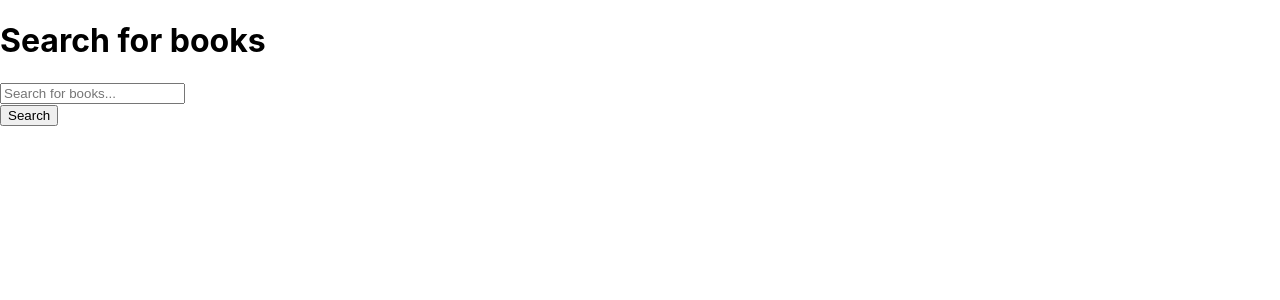
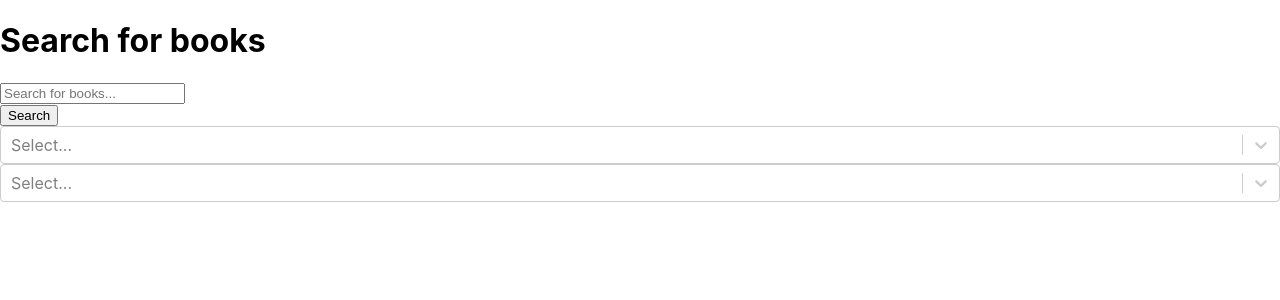
Before and after one commit to coder-fierfly/books-app, a React (Create React App) app: page / in a window 1280 px wide. Shown: the top 300 px of the page. Built offline with nearby package versions, Linux system fonts and the light colour scheme.

Commit message:
реализовала redux

```diff
--- a/package.json
+++ b/package.json
@@ -3,6 +3,7 @@
   "version": "0.1.0",
   "private": true,
   "dependencies": {
+    "@reduxjs/toolkit": "^1.9.5",
     "@testing-library/jest-dom": "^5.17.0",
     "@testing-library/react": "^13.4.0",
     "@testing-library/user-event": "^13.5.0",
@@ -10,7 +11,10 @@
     "react": "^18.2.0",
     "react-bootstrap": "^2.8.0",
     "react-dom": "^18.2.0",
+    "react-redux": "^8.1.2",
     "react-scripts": "5.0.1",
+    "react-select": "^5.7.4",
+    "redux": "^4.2.1",
     "web-vitals": "^2.1.4"
   },
   "scripts": {
--- /dev/null
+++ b/src/Api.js
@@ -0,0 +1,23 @@
+import axios from "axios";
+
+const API_KEY = 'AIzaSyC4aPXGSOiRebdvLuHjYe_SAUhzwt50t2E';
+
+const instance = axios.create({
+  baseURL: "https://www.googleapis.com/books/v1/",
+});
+
+export const searchBooks = async (query, category, sorting) => {
+  try {
+    const response = await instance.get("volumes", {
+      params: {
+        key: API_KEY,
+        q: query + (category ? `+subject:${category}` : ''),
+        orderBy: sorting,
+      },
+    });
+    return response.data.items;
+  } catch (error) {
+    console.error("Ошибка при поиске книг:", error);
+    return [];
+  }
+};
--- a/src/App.js
+++ b/src/App.js
@@ -1,92 +1,19 @@
-import React, { useState } from 'react';
-import axios from 'axios';
-import { Container, Row, Col, Form, Button, Card } from 'react-bootstrap';
-
+import React from 'react';
+import SearchBooks from './components/SearchBooks';
+import BookList from './components/BooksList';
 /*
-Фильтрация по категориям. Ниже текстового поля располагается селект с категориями: all, art, biography, computers, history, medical, poetry. Если выбрано "all" (выбрано изначально), то поиск производится по всем категориям.
-
-Сортировка. Рядом с селектом категорий находится селект с вариантами сортировки: relevance (выбран изначально), newest.
-
-Найденные книги отображаются карточками, каждая из которых состоит из изображения обложки книги, названия книги, названия категории и имен авторов. Если для книги приходит несколько категорий, то отображается только первая. Авторы отображаются все. Если не приходит какой-либо части данных, то вместо нее просто пустое место.
-
 Над блоком с карточками отображается количество найденных по запросу книг.
 
 Пагинация реализована по принципу 'load more'. Ниже блока с карточками находится кнопка 'Load more', по клику на нее к уже загруженным книгам подгружаются еще. Шаг пагинации - 30.
 
 При клике на карточку происходит переход на детальную страницу книги, на которой выводятся ее данные: изображение обложки, название, все категории, все авторы, описание.
 */
-
-const apiKey = 'AIzaSyC4aPXGSOiRebdvLuHjYe_SAUhzwt50t2E';
-
 function App() {
-  const [query, setQuery] = useState('');
-  const [books, setBooks] = useState([]);
-
-  const handleSearch = async () => {
-    console.log('hendle');
-    console.log(query);
-    try {
-      const response = await axios.get(
-        `https://www.googleapis.com/books/v1/volumes?q=${query}&key=${apiKey}`
-      );
-      setBooks(response.data.items || []);
-    } catch (error) {
-      console.error('Error searching for books:', error);
-    }
-  };
-
-  const handleKeyPress = (e) => {
-    if (e.key === 'Enter') {
-      e.preventDefault();
-      console.log('press');
-      console.log(query);
-      handleSearch();
-    }
-  };
-
   return (
-    <Container>
-      <Row>
-        <Col>
-          <h1>Search for books</h1>
-          <Form>
-            <Form.Group controlId="formBasicSearch">
-              <Form.Control
-                type="text"
-                placeholder="Search for books..."
-                value={query}
-                onChange={(e) => setQuery(e.target.value)}
-                onKeyPress={handleKeyPress}
-              />
-            </Form.Group>
-            <Button variant="primary" onClick={handleSearch}>
-              Search
-            </Button>
-          </Form>
-        </Col>
-      </Row>
-      <Row>
-        {books.map((book) => (
-          <Col md={4} key={book.id}>
-            <Card style={{ marginBottom: '10px' }}>
-              <Card.Img
-                variant="top"
-                src={
-                  book.volumeInfo.imageLinks
-                    ? book.volumeInfo.imageLinks.thumbnail
-                    : 'https://via.placeholder.com/128x192.png?text=No+Image'
-                }
-                alt={book.volumeInfo.title}
-              />
-              <Card.Body>
-                <Card.Title>{book.volumeInfo.title}</Card.Title>
-                <Card.Text>{book.volumeInfo.authors ? book.volumeInfo.authors.join(', ') : 'No authors'}</Card.Text>
-              </Card.Body>
-            </Card>
-          </Col>
-        ))}
-      </Row>
-    </Container>
+    <div>
+      <SearchBooks />
+      <BookList />
+    </div>
   );
 }
 
--- /dev/null
+++ b/src/BooksSlice.js
@@ -0,0 +1,34 @@
+import { createSlice } from "@reduxjs/toolkit";
+import { searchBooks } from "./Api.js";
+
+const initialState = {
+  books: [],
+  isLoading: false,
+};
+
+const BooksSlice = createSlice({
+  name: "books",
+  initialState,
+  reducers: {
+    startLoading: (state) => {
+      state.isLoading = true;
+    },
+    finishLoading: (state) => {
+      state.isLoading = false;
+    },
+    setBooks: (state, action) => {
+      state.books = action.payload;
+    },
+  },
+});
+
+export const { startLoading, finishLoading, setBooks } = BooksSlice.actions;
+
+export const fetchBooks = (query, category, sorting) => async (dispatch) => {
+  dispatch(startLoading());
+  const books = await searchBooks(query, category, sorting);
+  dispatch(setBooks(books));
+  dispatch(finishLoading());
+};
+
+export default BooksSlice.reducer;
--- /dev/null
+++ b/src/Store.js
@@ -0,0 +1,10 @@
+import { configureStore } from "@reduxjs/toolkit";
+import BooksReducer from "./BooksSlice";
+
+const Store = configureStore({
+  reducer: {
+    books: BooksReducer,
+  },
+});
+
+export default Store;
--- /dev/null
+++ b/src/components/BooksList.js
@@ -0,0 +1,50 @@
+import React from "react";
+import { useSelector } from "react-redux";
+import { Container, Row, Col, Form, Button, Card } from 'react-bootstrap';
+
+
+const BookList = () => {
+  // книги
+  const books = useSelector((state) => state.books.books);
+  // состояние загрузки
+  const isLoading = useSelector((state) => state.books.isLoading);
+
+  return (
+    <div>
+      {isLoading ? (
+        <p>Идет загрузка...</p>
+      ) : (
+        <ul>
+          {books.map((book) => (
+
+            <Col md={4} key={book.id}>
+              <Card style={{ marginBottom: '10px' }}>
+                <Card.Img
+                  variant="top"
+                  src={
+                    book.volumeInfo.imageLinks
+                      ? book.volumeInfo.imageLinks.thumbnail
+                      : 'https://via.placeholder.com/128x192.png?text=No+Image'
+                  }
+                  alt={book.volumeInfo.title}
+                />
+                <Card.Body>
+                  <Card.Title>{book.volumeInfo.title || ''}</Card.Title>
+                  <Card.Text>
+                    Category: {book.volumeInfo.categories ? book.volumeInfo.categories[0] : ''}
+                  </Card.Text>
+                  <Card.Text>
+                    Authors: {book.volumeInfo.authors ? book.volumeInfo.authors.join(', ') : ''}
+                  </Card.Text>
+                </Card.Body>
+              </Card>
+            </Col>
+
+          ))}
+        </ul>
+      )}
+    </div>
+  );
+};
+
+export default BookList;
--- /dev/null
+++ b/src/components/SearchBooks.js
@@ -0,0 +1,88 @@
+import React, { useState } from 'react';
+import Select from 'react-select';
+import { Container, Row, Col, Form, Button, Card } from 'react-bootstrap';
+import { fetchBooks } from "../BooksSlice";
+import { useDispatch } from "react-redux";
+
+const categories = [
+  { value: 'all', label: 'All' },
+  { value: 'art', label: 'Art' },
+  { value: 'biography', label: 'Biography' },
+  { value: 'computers', label: 'Computers' },
+  { value: 'history', label: 'History' },
+  { value: 'medical', label: 'Medical' },
+  { value: 'poetry', label: 'Poetry' },
+];
+const sortingOptions = [
+  { value: 'relevance', label: 'Relevance' },
+  { value: 'newest', label: 'Newest' },
+];
+
+function SearchBooks() {
+  const [query, setQuery] = useState('');
+  const [books, setBooks] = useState([]);
+  const [category, setCategory] = useState('');
+  const [sorting, setSorting] = useState('relevance');
+  const dispatch = useDispatch();
+
+  //срабатывание поиска по нажатию на кнопку поиск
+  const handleSearch = async () => {
+    dispatch(fetchBooks(query, category, sorting));
+
+  };
+
+  //срабатывание поиска по нажатию на enter
+  const handleKeyPress = (e) => {
+    if (e.key === 'Enter') {
+      e.preventDefault();
+      handleSearch();
+    }
+  };
+
+  //смена категорий
+  const handleCategoryChange = (selectedCategory) => {
+    setCategory(selectedCategory.value);
+  };
+
+  //сортировка
+  const handleSortingChange = (selectedSorting) => {
+    setSorting(selectedSorting);
+  };
+
+  return (
+    <Container>
+      <Row>
+        <Col>
+          <h1>Search for books</h1>
+          <Form>
+            <Form.Group controlId="formBasicSearch">
+              <Form.Control
+                type="text"
+                placeholder="Search for books..."
+                value={query}
+                onChange={(e) => setQuery(e.target.value)}
+                onKeyPress={handleKeyPress}
+              />
+            </Form.Group>
+            <Button variant="primary" onClick={handleSearch}>
+              Search
+            </Button>
+          </Form>
+
+        </Col>
+        <Select
+          options={categories}
+          value={categories.find((cat) => cat.value === category)}
+          onChange={handleCategoryChange}
+        />
+        <Select
+          options={sortingOptions}
+          value={sorting}
+          onChange={handleSortingChange}
+        />
+      </Row>
+    </Container>
+  );
+}
+
+export default SearchBooks;
--- a/src/index.js
+++ b/src/index.js
@@ -3,15 +3,15 @@ import ReactDOM from 'react-dom/client';
 import './index.css';
 import App from './App';
 import reportWebVitals from './reportWebVitals';
+import { Provider } from 'react-redux';
+import store from './Store';
 
 const root = ReactDOM.createRoot(document.getElementById('root'));
 root.render(
   <React.StrictMode>
-    <App />
+    <Provider store={store}>
+      <App />
+    </Provider>
   </React.StrictMode>
 );
-
-// If you want to start measuring performance in your app, pass a function
-// to log results (for example: reportWebVitals(console.log))
-// or send to an analytics endpoint. Learn more: https://bit.ly/CRA-vitals
 reportWebVitals();
```
Also changed, not shown: src/UserSlice.js (added, +7 -0 lines), 1 other file (tests, documents, lock files or other folders).
